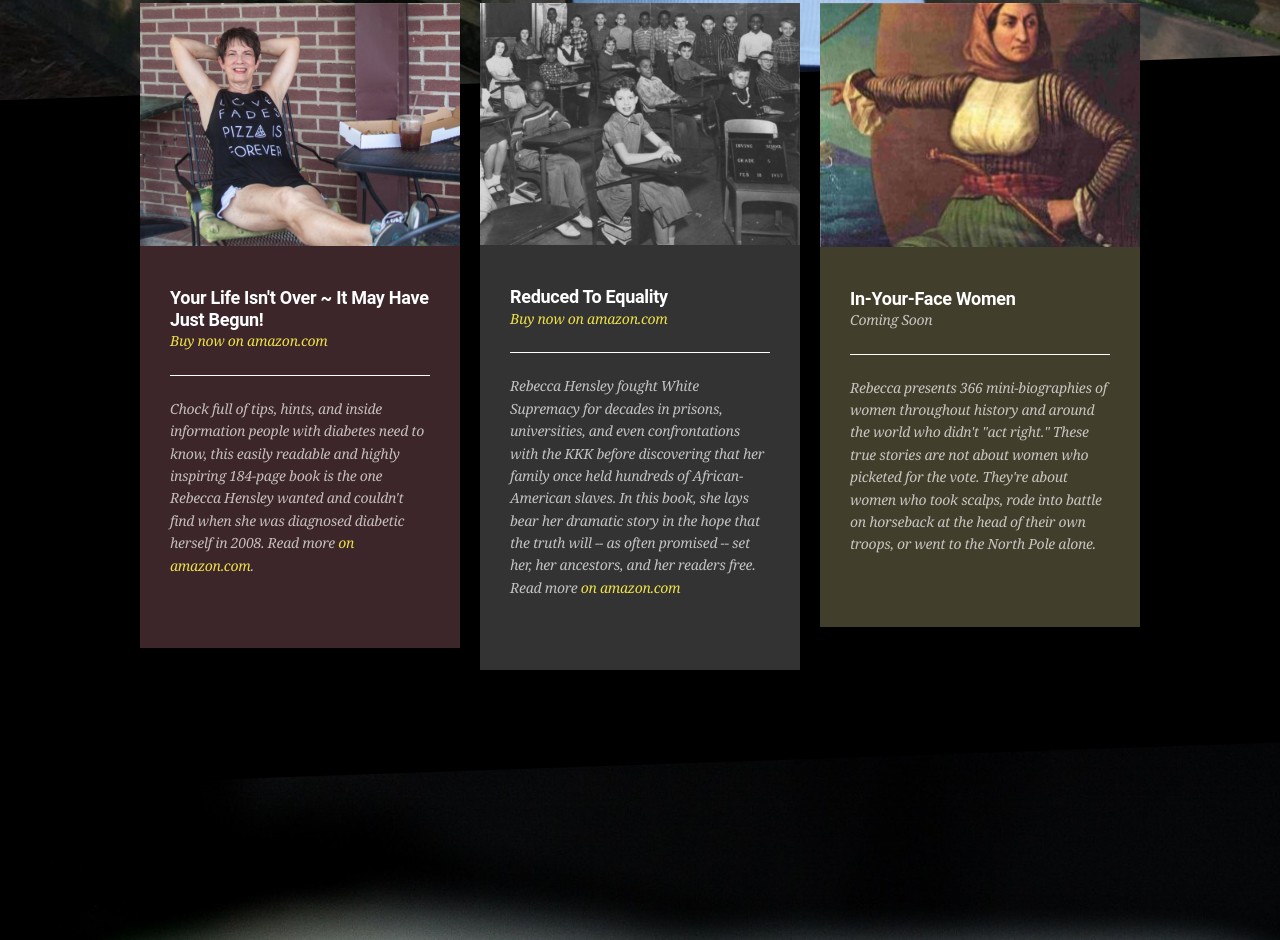
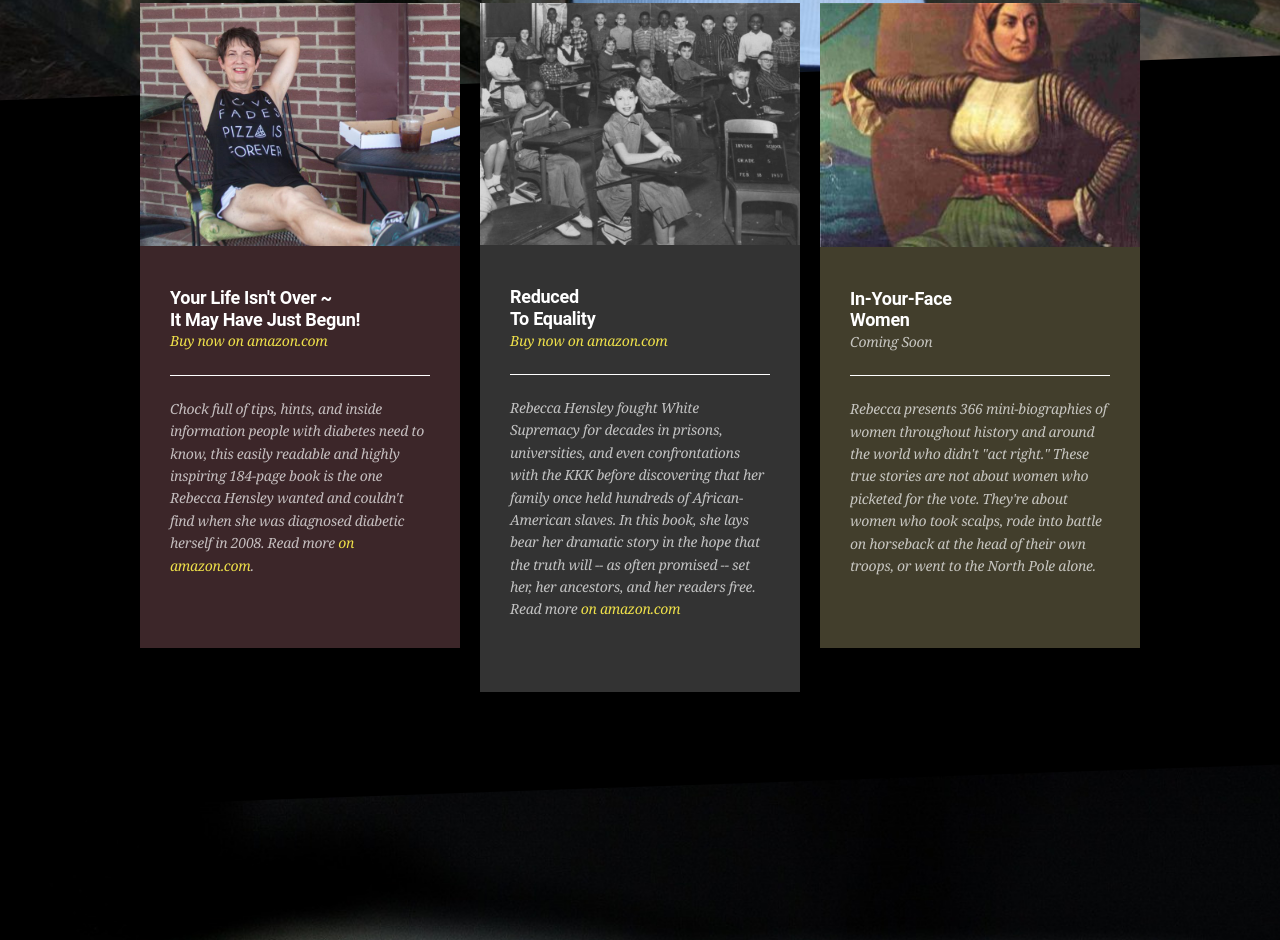
Before and after one commit to NegaMorgan/beta.rebeccahensley.com, a website: page src/index.html in a window 1280 px wide. Shown: the part 777-1717 px from the top of the page. Drawn offline with Linux system fonts and the light colour scheme; files that its build step writes are made by us from their sources; files whose address does not match are found by name.

Commit message:
add line breaks to align book headings

```diff
--- a/src/index.html
+++ b/src/index.html
@@ -88,7 +88,7 @@
                   <div class="panel panel-bold panel-info m-b-0 app-box-shadow">
                     <img src="../assets/img/rebecca.hensley.pizza.jpg" alt="Rebecca with Pizza">
                     <div class="panel-body p-b-lg">
-                      <h4 class="m-b-0">Your Life Isn't Over ~ It May Have Just Begun!</h4>
+                      <h4 class="m-b-0">Your Life Isn't Over ~<br /> It May Have Just Begun!</h4>
                       <p class="text-serif"><em><a href="http://www.amazon.com/Your-Life-Isnt-Over-Begun/dp/1515068056/ref=sr_1_1?s=books&ie=UTF8&qid=1444508121&sr=1-1&keywords=your+life+isn%27t+over+it+may+have+just+begun">Buy now on amazon.com</a></em></p>
                       <hr>
                       <p class="text-serif"><em>Chock full of tips, hints, and inside information people with diabetes need to know, this easily readable and highly inspiring 184-page book is the one Rebecca Hensley wanted and couldn't find when she was diagnosed diabetic herself in 2008. Read more <a href=" http://www.amazon.com/Your-Life-Isnt-Over-Begun/dp/1515068056/ref=sr_1_1?s=books&ie=UTF8&qid=1444508121&sr=1-1&keywords=your+life+isn%27t+over+it+may+have+just+begun">on amazon.com</a>.</em></p>
@@ -103,7 +103,7 @@
                   <div class="panel panel-bold panel-default m-b-0 app-box-shadow">
                     <img src="../assets/img/rebecca.hensley.class.jpg" alt="Rebecca classroom photo 1957">
                     <div class="panel-body p-b-lg">
-                      <h4 class="m-b-0">Reduced To Equality</h4>
+                      <h4 class="m-b-0">Reduced<br />To Equality</h4>
                       <p class="text-serif"><em><a href="https://www.amazon.com/Reduced-Equality-Odyssey-Renounce-Privilege/dp/1517558646/ref=sr_1_sc_1?ie=UTF8&qid=1466032082&sr=8-1-spell&keywords=reduced+to+eequality">Buy now on amazon.com</a></em></p>
                       <hr>
                       <p class="text-serif"><em>Rebecca Hensley fought White Supremacy for decades in prisons, universities, and even confrontations with the KKK before discovering that her family once held hundreds of African-American slaves. In this book, she lays bear her dramatic story in the hope that the truth will -- as often promised -- set her, her ancestors, and her readers free. Read more <a href="https://www.amazon.com/Reduced-Equality-Odyssey-Renounce-Privilege/dp/1517558646/ref=sr_1_sc_1?ie=UTF8&qid=1466032082&sr=8-1-spell&keywords=reduced+to+eequality">on amazon.com</a></em></p>
@@ -118,7 +118,7 @@
                   <div class="panel panel-bold panel-danger m-b-0 app-box-shadow">
                     <img src="../assets/img/bouboulina.jpg" alt="Laskarina Bouboulina">
                     <div class="panel-body p-b-lg">
-                      <h4 class="m-b-0">In-Your-Face Women</h4>
+                      <h4 class="m-b-0">In-Your-Face <br />Women</h4>
                       <p class="text-serif"><em>Coming Soon</em></p>
                       <hr>
                       <p class="text-serif"><em>Rebecca presents 366 mini-biographies of women throughout history and around the world who didn't "act right." These true stories are not about women who picketed for the vote. They're about women who took scalps, rode into battle on horseback at the head of their own troops, or went to the North Pole alone.</em></p>
```
Also changed, not shown: dist/index.html.
